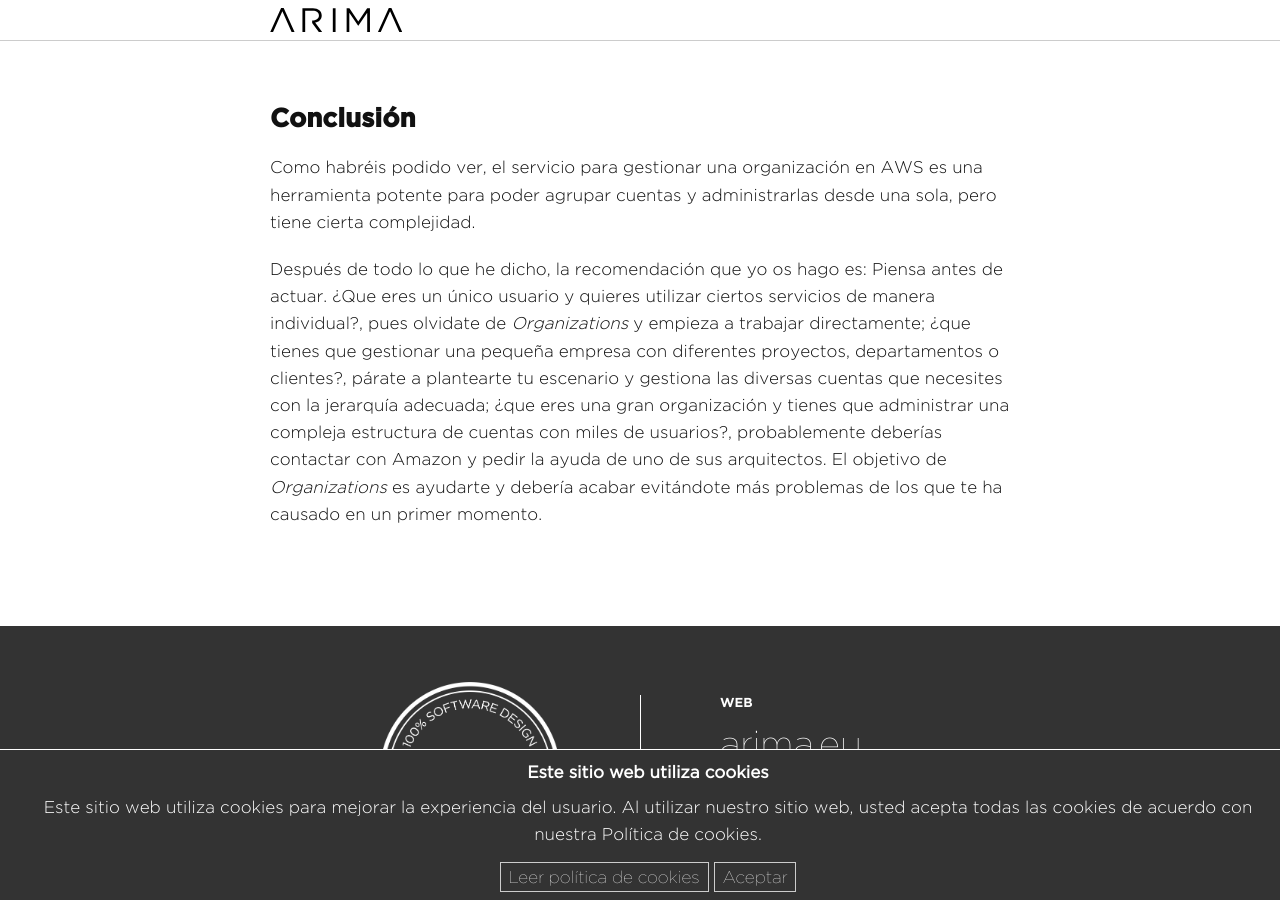
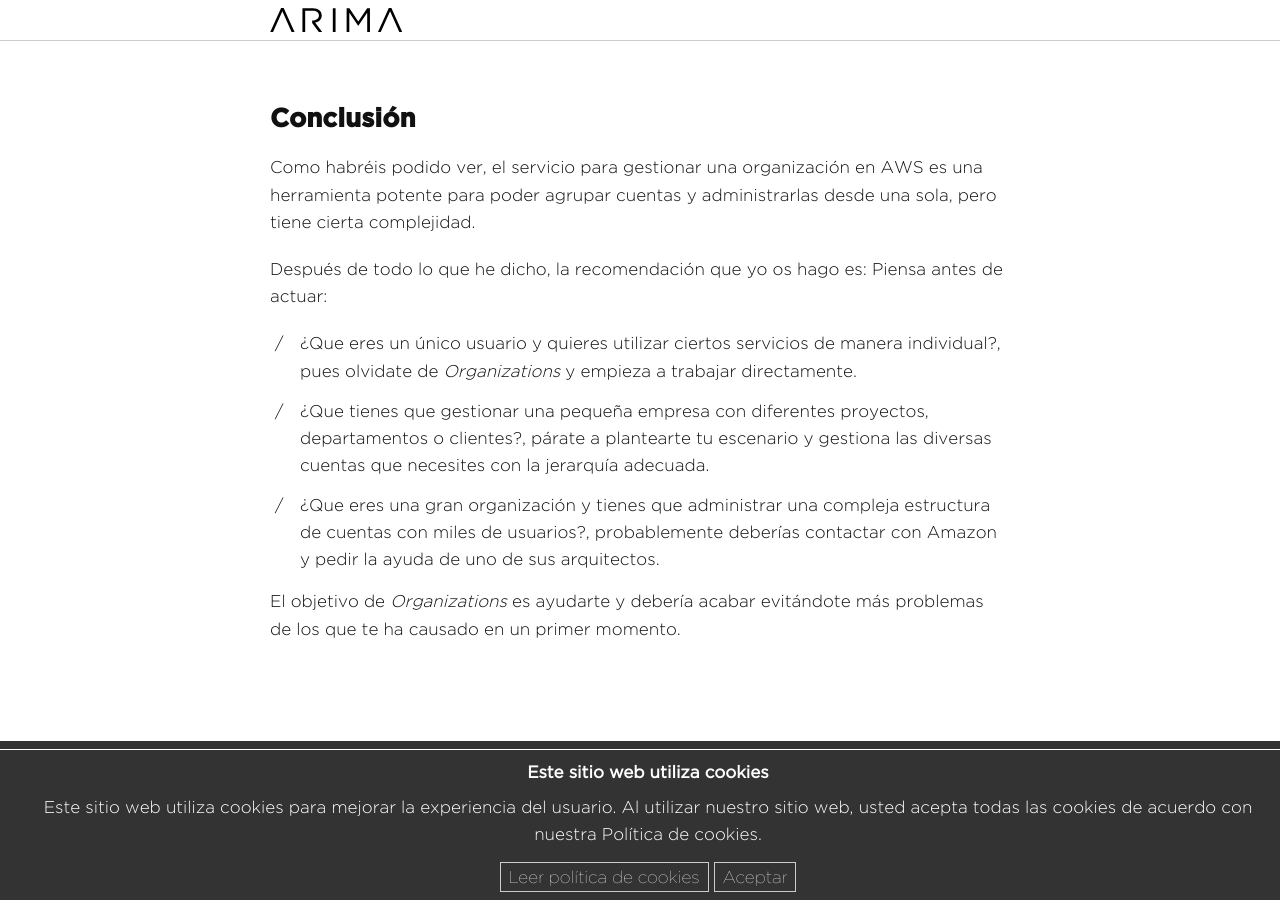
Before and after one commit to wearearima/blog, a Jekyll site: the page built from _posts/2020-03-18-aws-cuentas-y-organizaciones.markdown, in a window 1280 px wide and 900 px high, scrolled down 4025 px. Built offline with Jekyll 4.4.1, drawn with Linux system fonts in a browser that asks for light colours; some web fonts are replaced.

Commit message:
Added bullet points to conclusion

```diff
--- a/_posts/2020-03-18-aws-cuentas-y-organizaciones.markdown
+++ b/_posts/2020-03-18-aws-cuentas-y-organizaciones.markdown
@@ -61,4 +61,9 @@ Esto implica que los permisos resultantes que se le aplican a un usuario, por ej
 
 Como habréis podido ver, el servicio para gestionar una organización en AWS es una herramienta potente para poder agrupar cuentas y administrarlas desde una sola, pero tiene cierta complejidad.
 
-Después de todo lo que he dicho, la recomendación que yo os hago es: Piensa antes de actuar. ¿Que eres un único usuario y quieres utilizar ciertos servicios de manera individual?, pues olvidate de *Organizations* y empieza a trabajar directamente; ¿que tienes que gestionar una pequeña empresa con diferentes proyectos, departamentos o clientes?, párate a plantearte tu escenario y gestiona las diversas cuentas que necesites con la jerarquía adecuada; ¿que eres una gran organización y tienes que administrar una compleja estructura de cuentas con miles de usuarios?, probablemente deberías contactar con Amazon y pedir la ayuda de uno de sus arquitectos. El objetivo de *Organizations* es ayudarte y debería acabar evitándote más problemas de los que te ha causado en un primer momento.
+Después de todo lo que he dicho, la recomendación que yo os hago es: Piensa antes de actuar:
+* ¿Que eres un único usuario y quieres utilizar ciertos servicios de manera individual?, pues olvidate de *Organizations* y empieza a trabajar directamente.
+* ¿Que tienes que gestionar una pequeña empresa con diferentes proyectos, departamentos o clientes?, párate a plantearte tu escenario y gestiona las diversas cuentas que necesites con la jerarquía adecuada.
+* ¿Que eres una gran organización y tienes que administrar una compleja estructura de cuentas con miles de usuarios?, probablemente deberías contactar con Amazon y pedir la ayuda de uno de sus arquitectos.
+
+El objetivo de *Organizations* es ayudarte y debería acabar evitándote más problemas de los que te ha causado en un primer momento.
```
